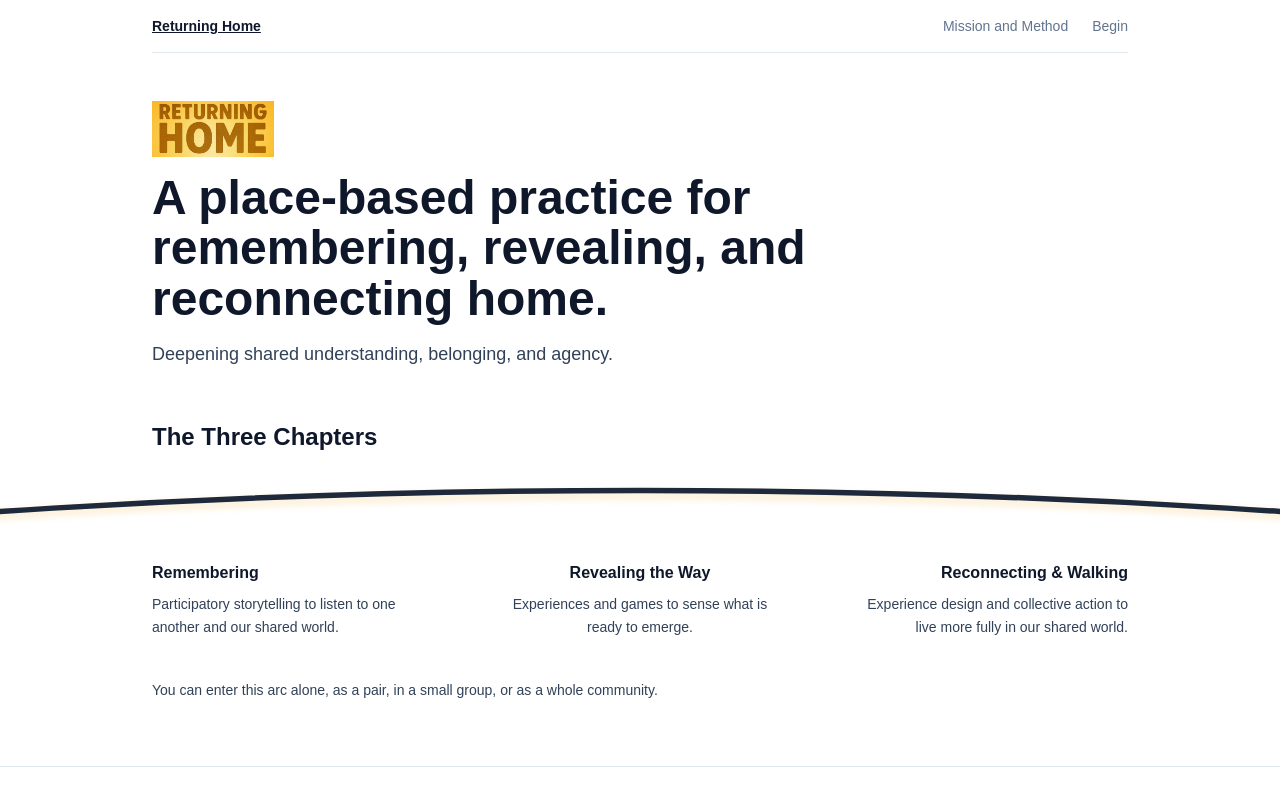
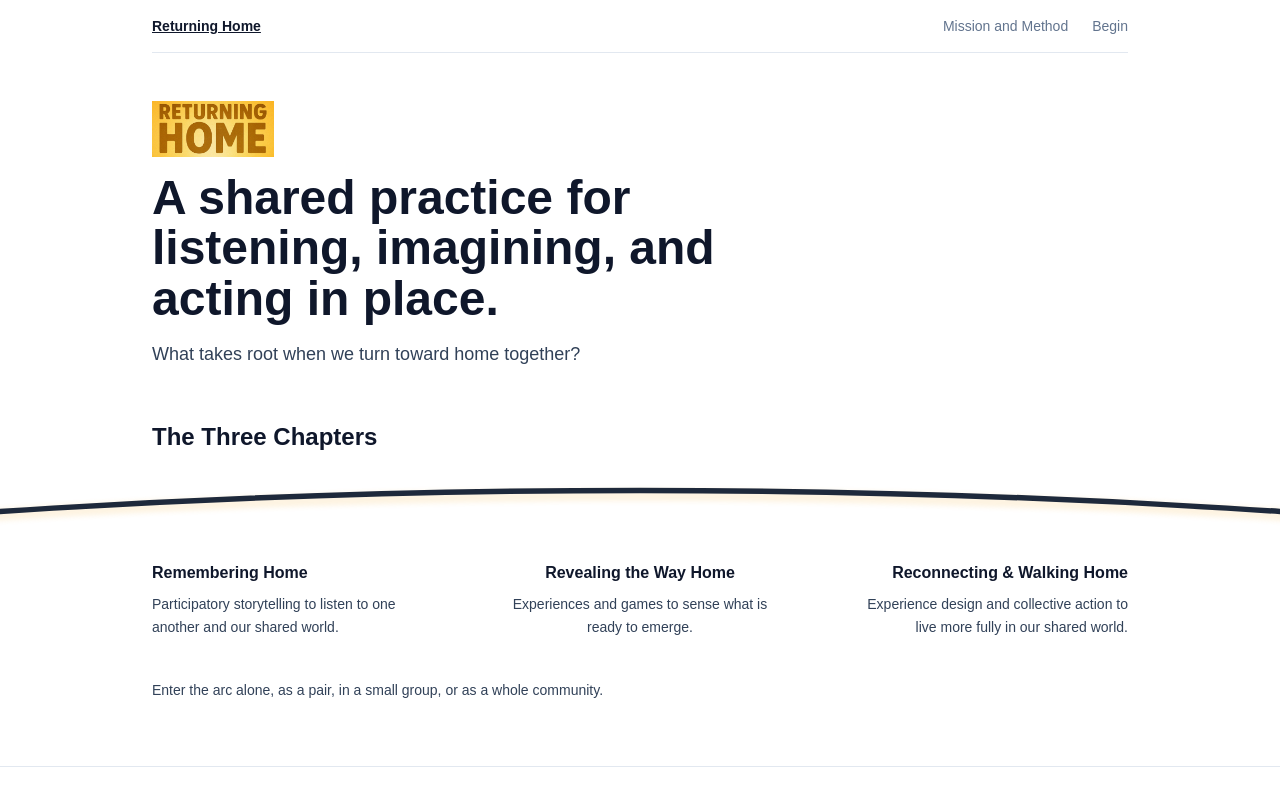
Before and after one commit to Benja-Ross/returning-home-landing, a Next.js app: page / in a window 1280 px wide. Shown: the top 800 px of the page. Built offline with nearby package versions, Linux system fonts and the light colour scheme.

Commit message:
minor text changes above the fold

```diff
--- a/src/content/landing.ts
+++ b/src/content/landing.ts
@@ -2,8 +2,8 @@ export const landingContent = {
   brand: "Returning Home",
   hero: {
     eyebrow: "Returning Home",
-    title: "A place-based practice for remembering, revealing, and reconnecting home.",
-    body: "Deepening shared understanding, belonging, and agency.",
+    title: "A shared practice for listening, imagining, and acting in place.",
+    body: "What takes root when we turn toward home together?",
     primaryCta: { href: "/begin", label: "Begin the Journey" },
     secondaryCta: { href: "/mission-and-method", label: "Learn how it works →" },
     cards: [
@@ -44,17 +44,17 @@ export const landingContent = {
     cards: [
       {
         number: "1",
-        title: "Remembering",
+        title: "Remembering Home",
         body: "Participatory storytelling to listen to one another and our shared world.",
       },
       {
         number: "2",
-        title: "Revealing the Way",
+        title: "Revealing the Way Home",
         body: "Experiences and games to sense what is ready to emerge.",
       },
       {
         number: "3",
-        title: "Reconnecting & Walking",
+        title: "Reconnecting & Walking Home",
         body: "Experience design and collective action to live more fully in our shared world.",
       },
     ],
--- a/src/content/returning-home.ts
+++ b/src/content/returning-home.ts
@@ -14,7 +14,7 @@ export const returningHomeContent = {
       isNotBullets: ["A course.", "A rigid methodology."],
       quietLegitimacy:
         "Returning Home is being explored by neighbors who want more connection, facilitators, and local organizations seeking more coherent ways of working together.",
-      beneathArcLine: "You can enter this arc alone, as a pair, in a small group, or as a whole community.",
+      beneathArcLine: "Enter the arc alone, as a pair, in a small group, or as a whole community.",
     },
   },
   missionAndMethod: {
```
